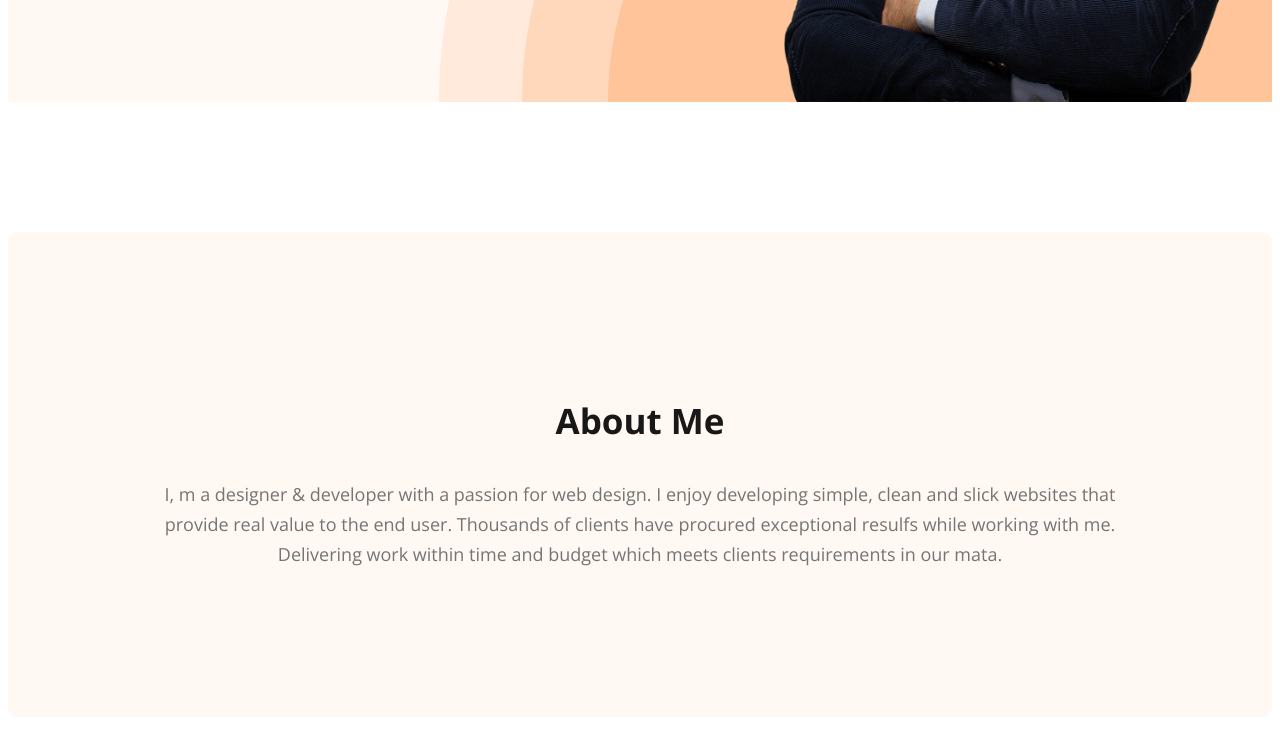
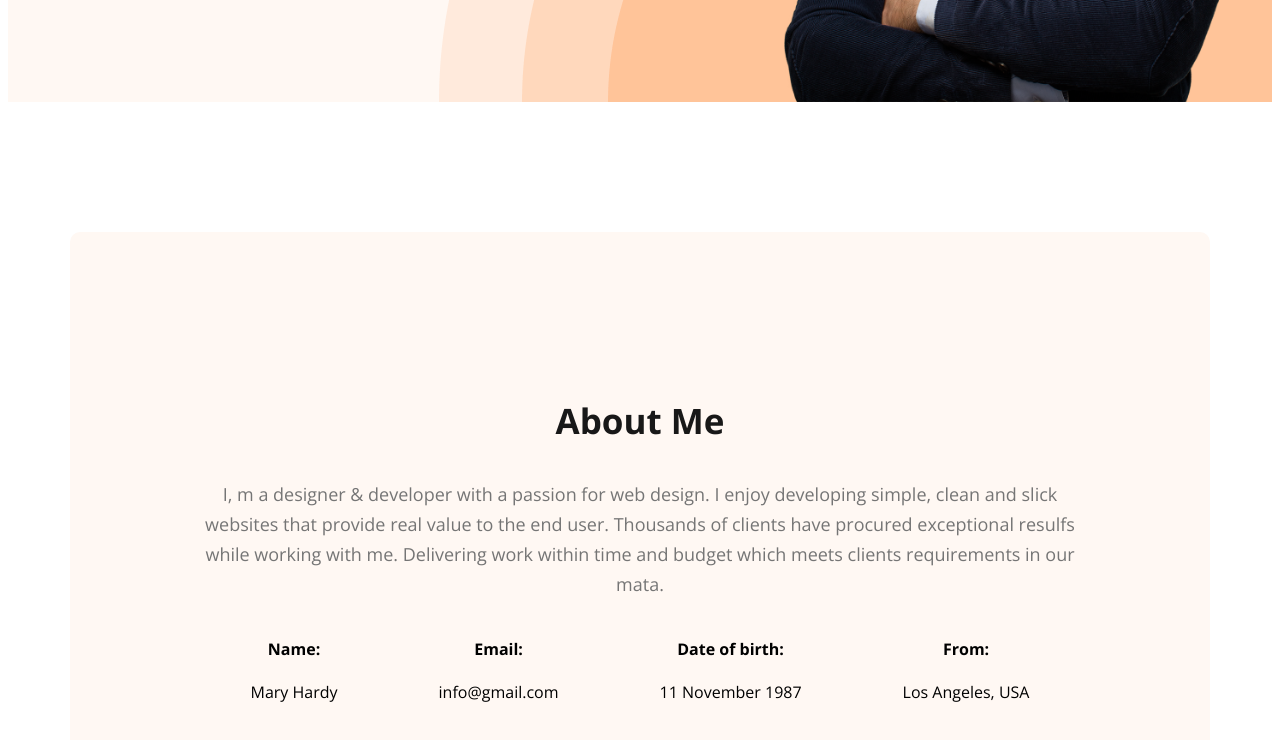
Before and after one commit to iamafridi/web-dev, a plain HTML site: page index.html in a window 1280 px wide. Shown: the part 666-1406 px from the top of the page. Drawn offline with nearby package versions, Linux system fonts and the light colour scheme.

Commit message:
added about info

```diff
--- a/index.html
+++ b/index.html
@@ -42,6 +42,25 @@
             <h3 class="section-title">About Me</h3>
             <p class="section-discription">I, m a designer & developer with a passion for web design. I enjoy developing simple, clean and slick websites that provide real value to the end user. Thousands of clients have procured exceptional resulfs while working with me. Delivering work within time and budget which meets clients requirements in our mata.
             </p>
+            <div class="about-info-container">
+                <div class="about-info">
+                    <h4 class="info-title">Name:</h4>
+                    <p class="infor-discription">Mary Hardy </p>
+                </div>
+                <div class="about-info">
+                    <h4 class="info-title">Email:</h4>
+                    <p class="infor-discription">info@gmail.com</p>
+                </div>
+                <div class="about-info">
+                    <h4 class="info-title">Date of birth:</h4>
+                    <p class="infor-discription">11 November 1987</p>
+                </div>
+                <div class="about-info">
+                    <h4 class="info-title">From:</h4>
+                    <p class="infor-discription"> Los Angeles, USA</p>
+                </div>
+
+            </div>
 
 
         </section>
--- a/styles/protfolio.css
+++ b/styles/protfolio.css
@@ -82,7 +82,7 @@ nav a {
 }
 .banner-greeting{
   font-size: 45px;
-  color: #474747);
+  color: #474747;
   margin-bottom: 0;
 }
 
@@ -98,6 +98,10 @@ margin-bottom: 20px;
 }
 
 /* Main Section Styles */
+main{
+  max-width: 1140px;
+  margin: 0 auto;
+}
 
 /* About section styles */
 .about{
@@ -106,3 +110,10 @@ margin-bottom: 20px;
 background: #FFF8F3;
 margin: 130px 0;
 }
+.about-info-container{
+  display: flex;
+  justify-content: space-around;
+}
+.about-info{
+  text-align: center;
+}
```
